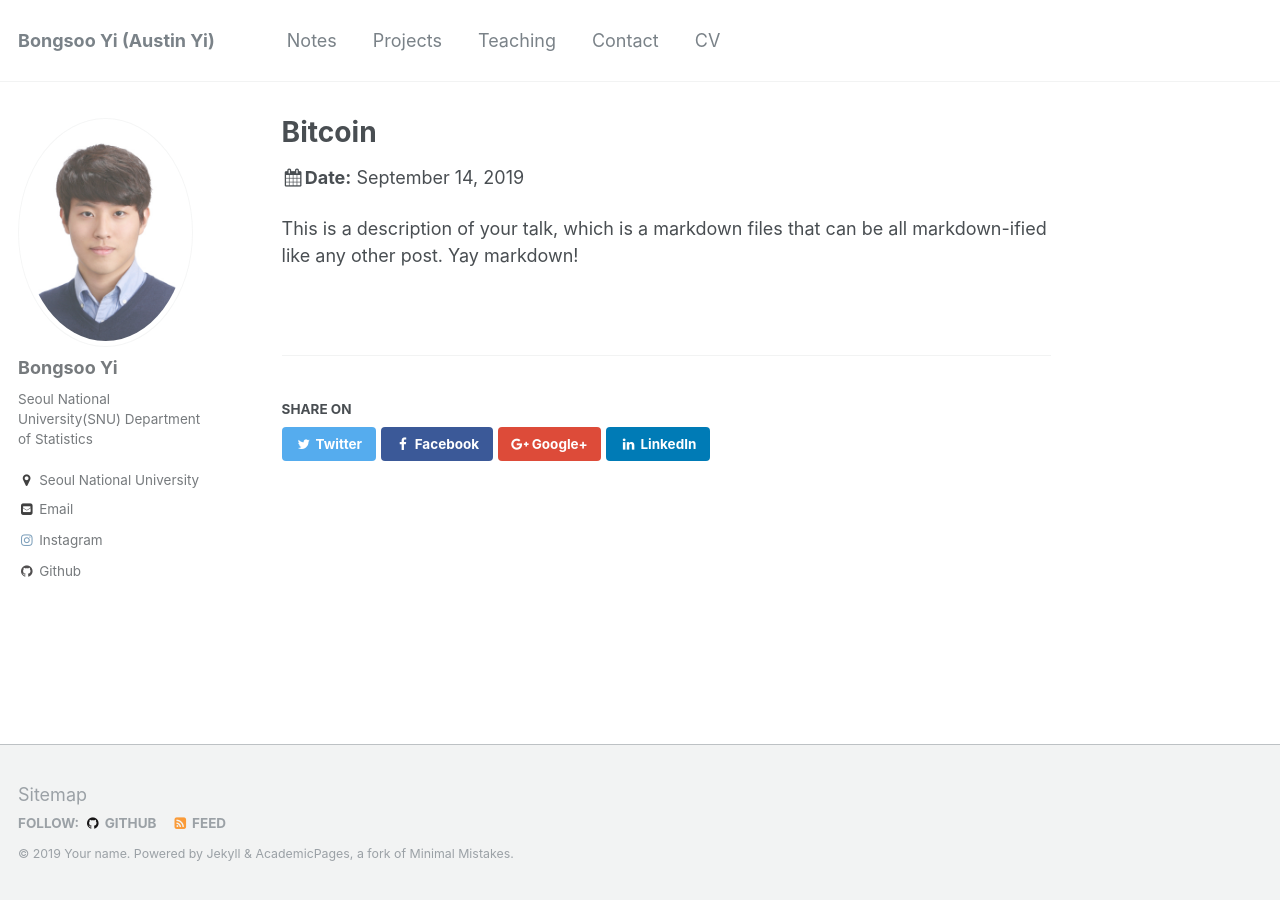
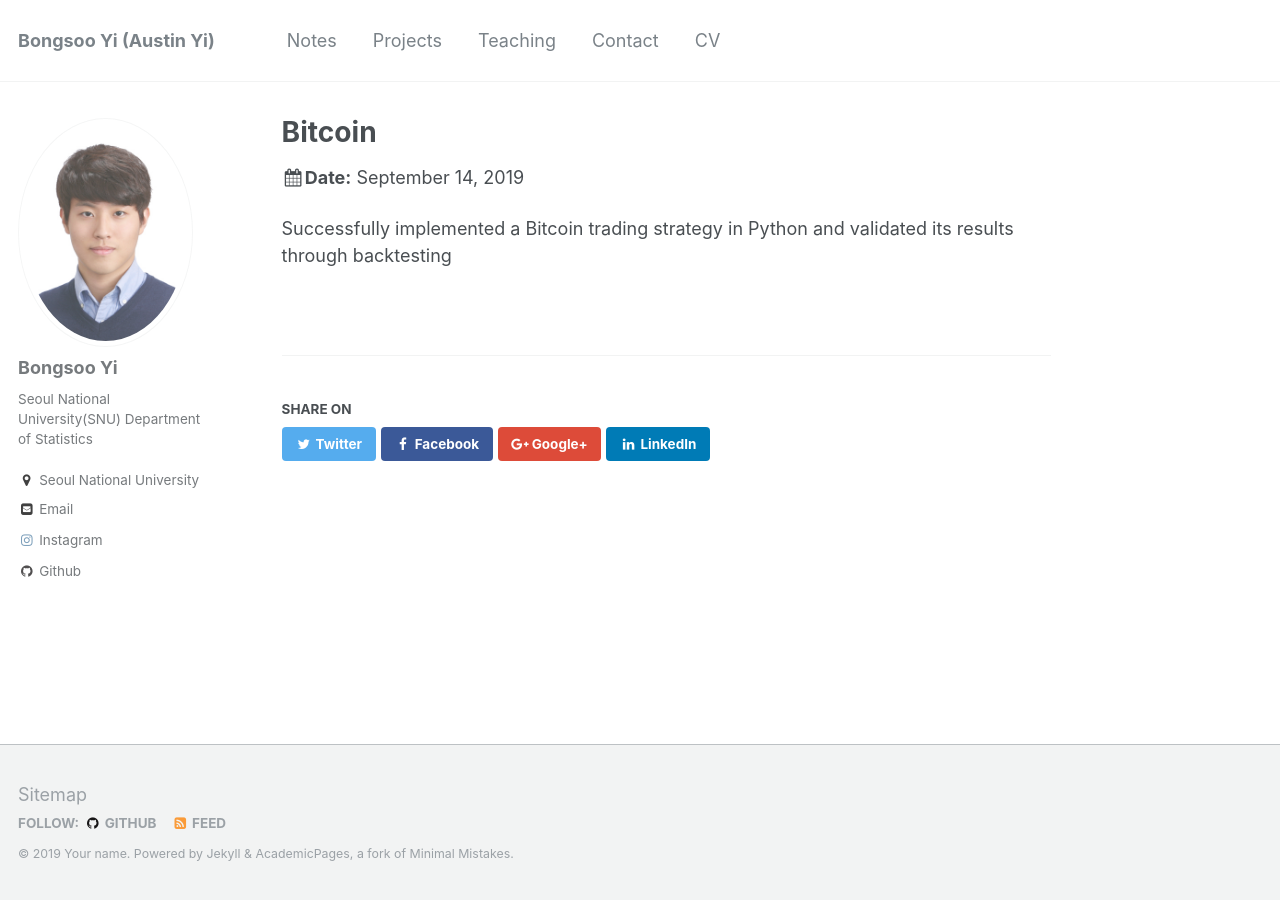
Before and after one commit to austinyi/austinyi.github.io, a Jekyll site: the page built from _talks/2019-09-14-talk-1.md, in a window 1280 px wide. Built offline with Jekyll 4.4.1, drawn with Linux system fonts in a browser that asks for light colours.

Commit message:
Update 2019-09-14-talk-1.md

```diff
--- a/_talks/2019-09-14-talk-1.md
+++ b/_talks/2019-09-14-talk-1.md
@@ -7,4 +7,4 @@ date: 2019-09-14
 
 ---
 
-This is a description of your talk, which is a markdown files that can be all markdown-ified like any other post. Yay markdown!
+Successfully implemented a Bitcoin trading strategy in Python and validated its results through backtesting
```
